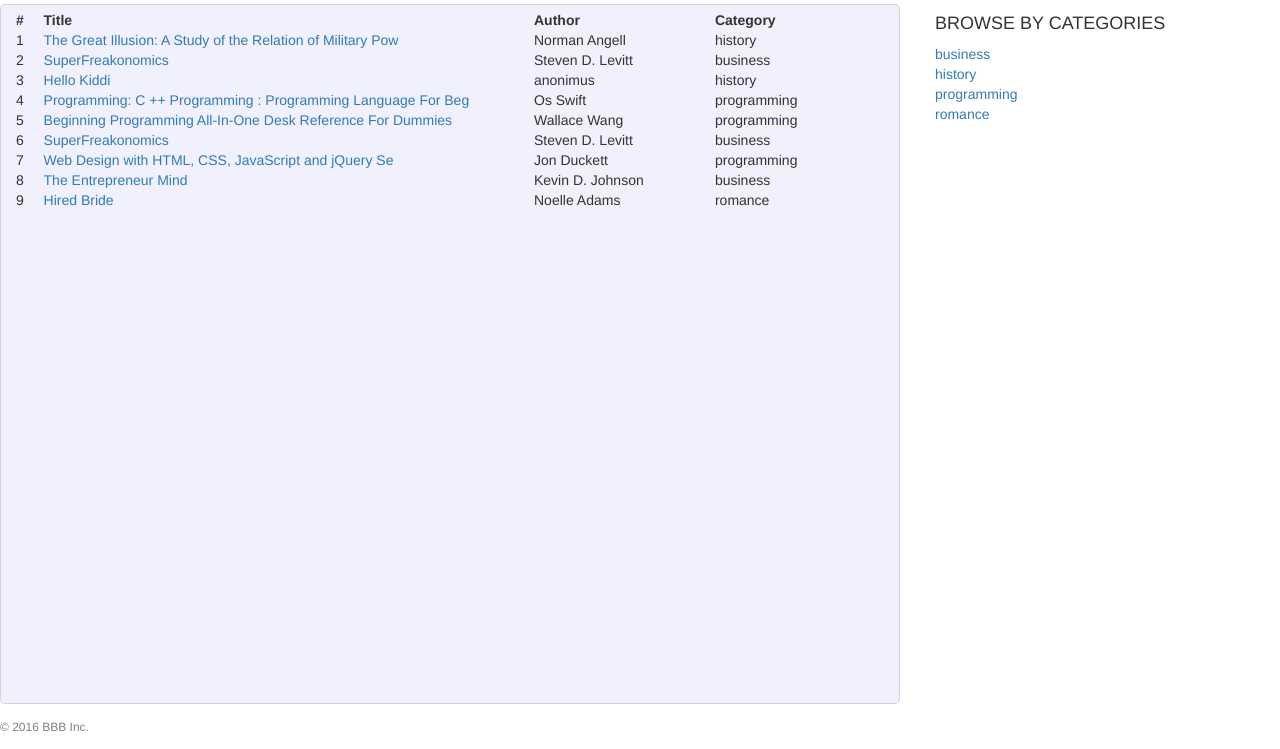
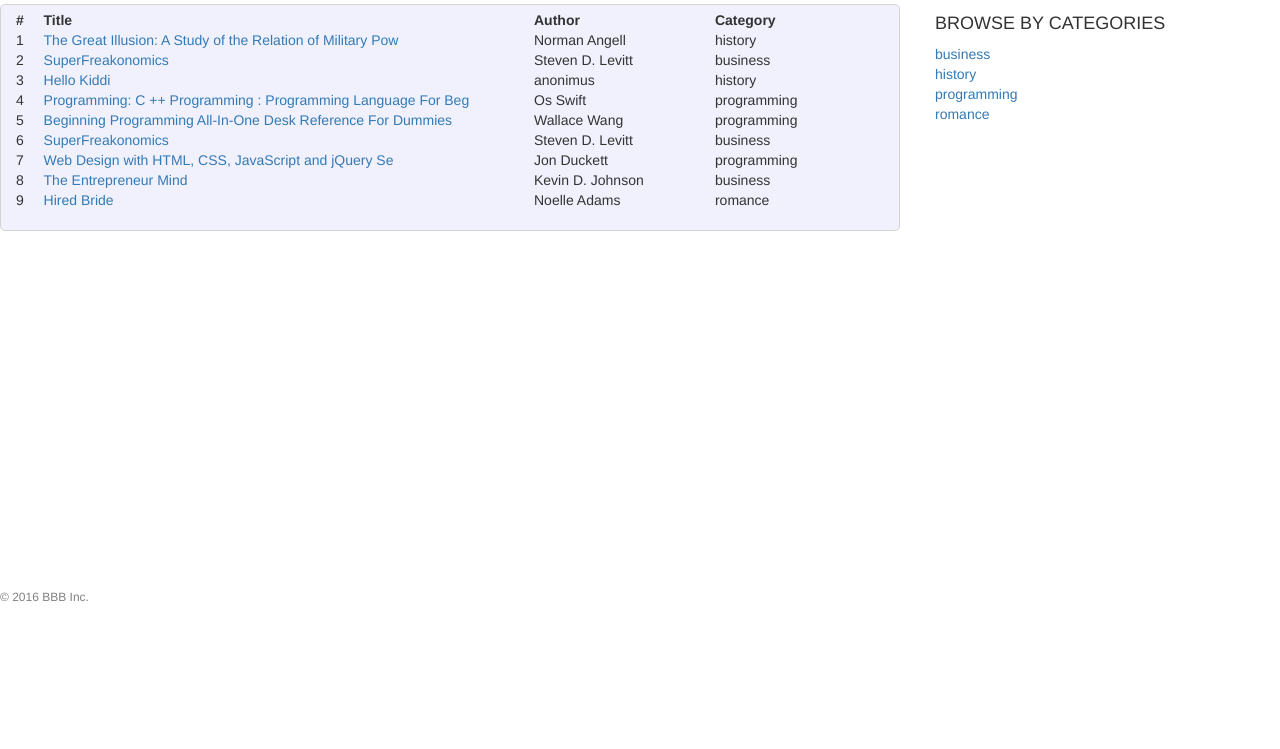
Before and after one commit to zolaneta/books_flask_app, a Flask app: page / in a window 1280 px wide. Shown: the part 151-900 px from the top of the page. After the commit the page ends 752 px from the top, so only its background shows below. Run offline with Flask 2, Linux system fonts and the light colour scheme; data comes from the database, SQL or seed files in the repository; parts of the project's set-up code (start-up, migrations or seed data) failed here and were passed over; some libraries are stand-ins or nearby versions.

Commit message:
working on layout.html and css

```diff
--- a/app/static/css/layout.css
+++ b/app/static/css/layout.css
@@ -1,6 +1,6 @@
 .main{
     display: flex;
-    height: 700px;
+    height: 100%;
 }
 
 .list{
@@ -34,13 +34,14 @@
       padding-left: 35px;
 
 }
-footer{
-    height: 25px;
-    padding-top: 15px;
-    color: grey;
-    font-size: 12px;
-    display: block;
-    margin-bottom: 20px;
+
+#footer {
+   position:absolute;
+   bottom:0;
+   width:100%;
+   height:60px;   /* Height of the footer */
+   color: grey;
+   font-size: 12px;
 }
 
 img{
--- a/app/templates/layout.html
+++ b/app/templates/layout.html
@@ -79,9 +79,7 @@
 </div>
 
 <div class=”container-fluid”>
-    <footer>
-        <p> &copy; 2016 BBB Inc. </p>
-    </footer>
+     <div id="footer">&copy; 2016 BBB Inc. </div>
 
 </div>
 
```
